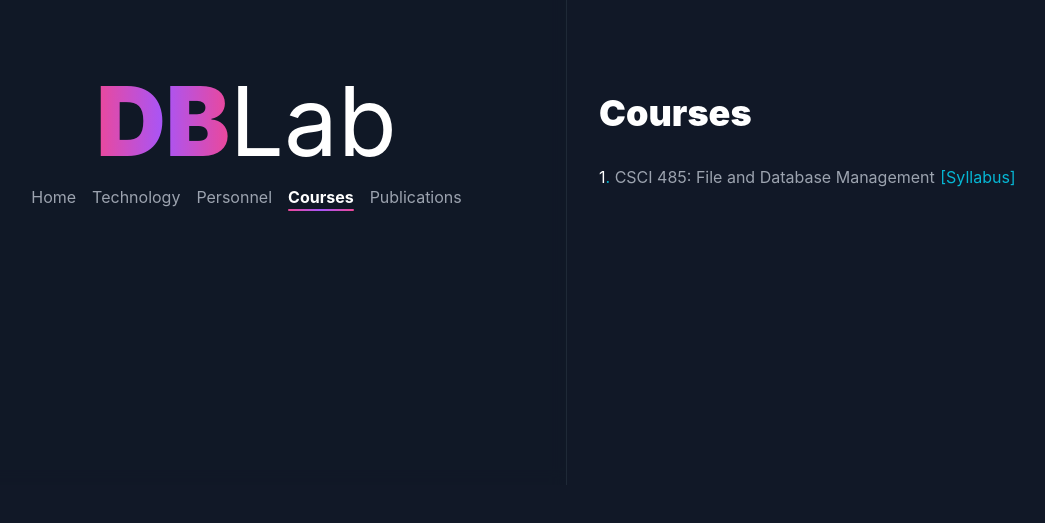
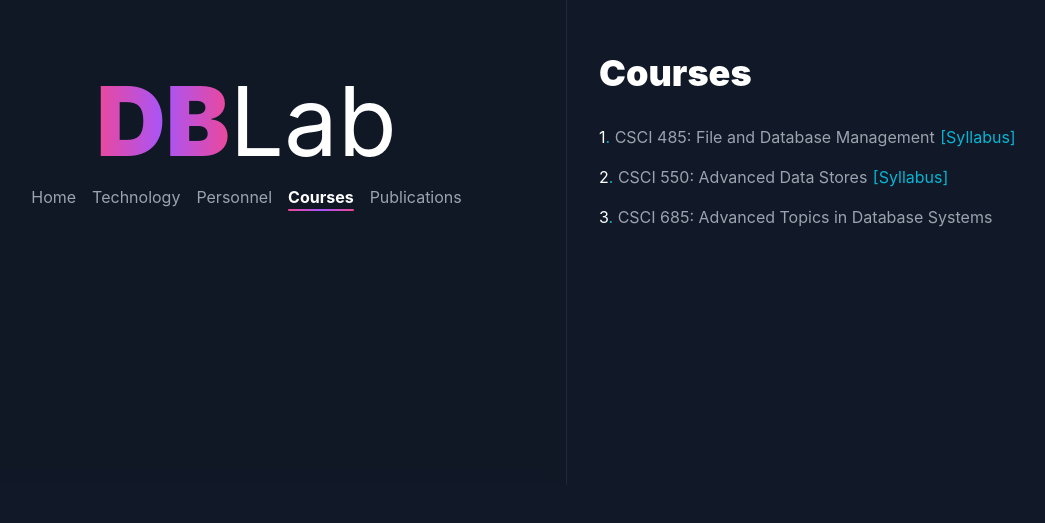
Before and after one commit to ghazalrafiei/db-lab-website, a Vue app: page /courses in a window 1280 px wide. Shown: the part 251-774 px from the top of the page, without its empty margins (73-1118 px from the left). Built offline with nearby package versions, Linux system fonts and the light colour scheme.

Commit message:
Add Courses

```diff
--- a/src/views/CoursesView.vue
+++ b/src/views/CoursesView.vue
@@ -4,6 +4,15 @@ const courses = [
     number: "CSCI 485",
     title: "File and Database Management",
     syllabus: "https://web-app.usc.edu/soc/syllabus/20203/30110.pdf",
+  },
+  {
+    number: "CSCI 550",
+    title: "Advanced Data Stores",
+    syllabus: "https://web-app.usc.edu/soc/syllabus/20203/30037.pdf",
+  },
+  {
+    number: "CSCI 685",
+    title: "Advanced Topics in Database Systems"
   },
 ];
 </script>
```
